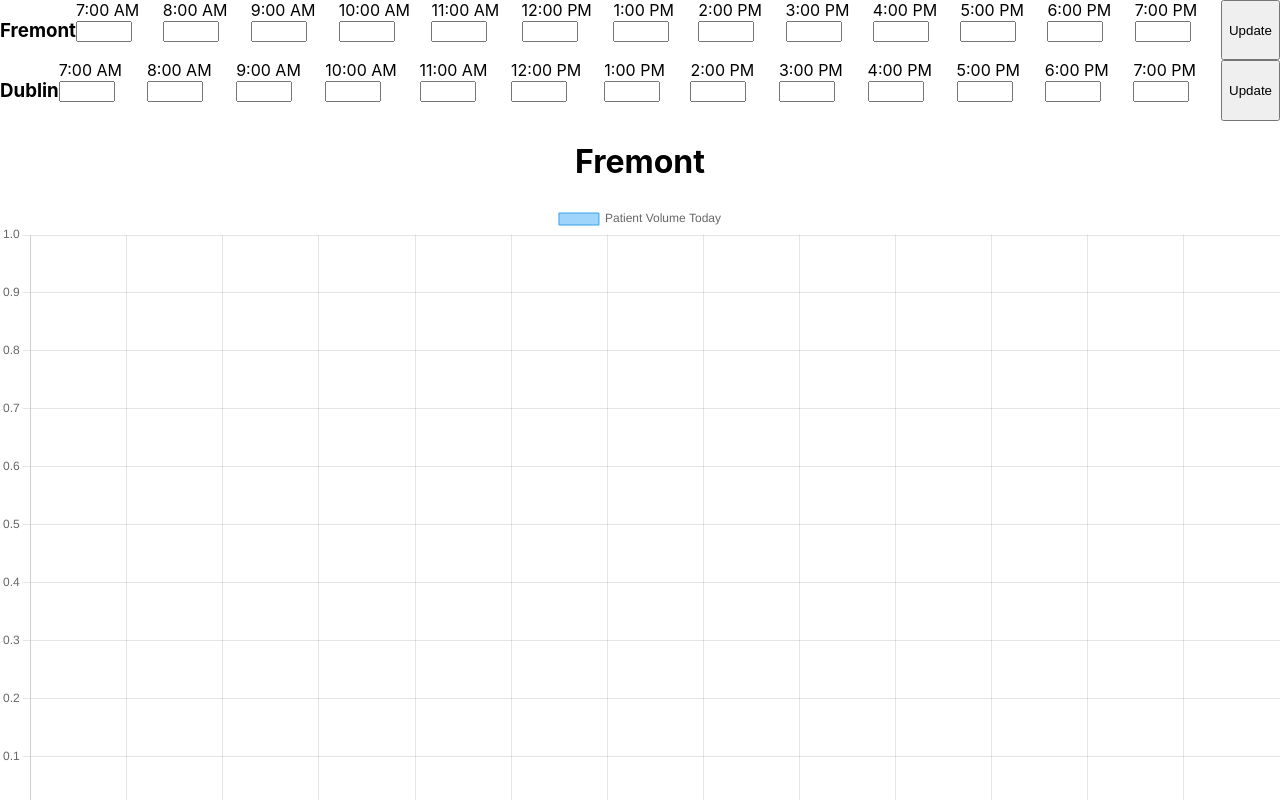
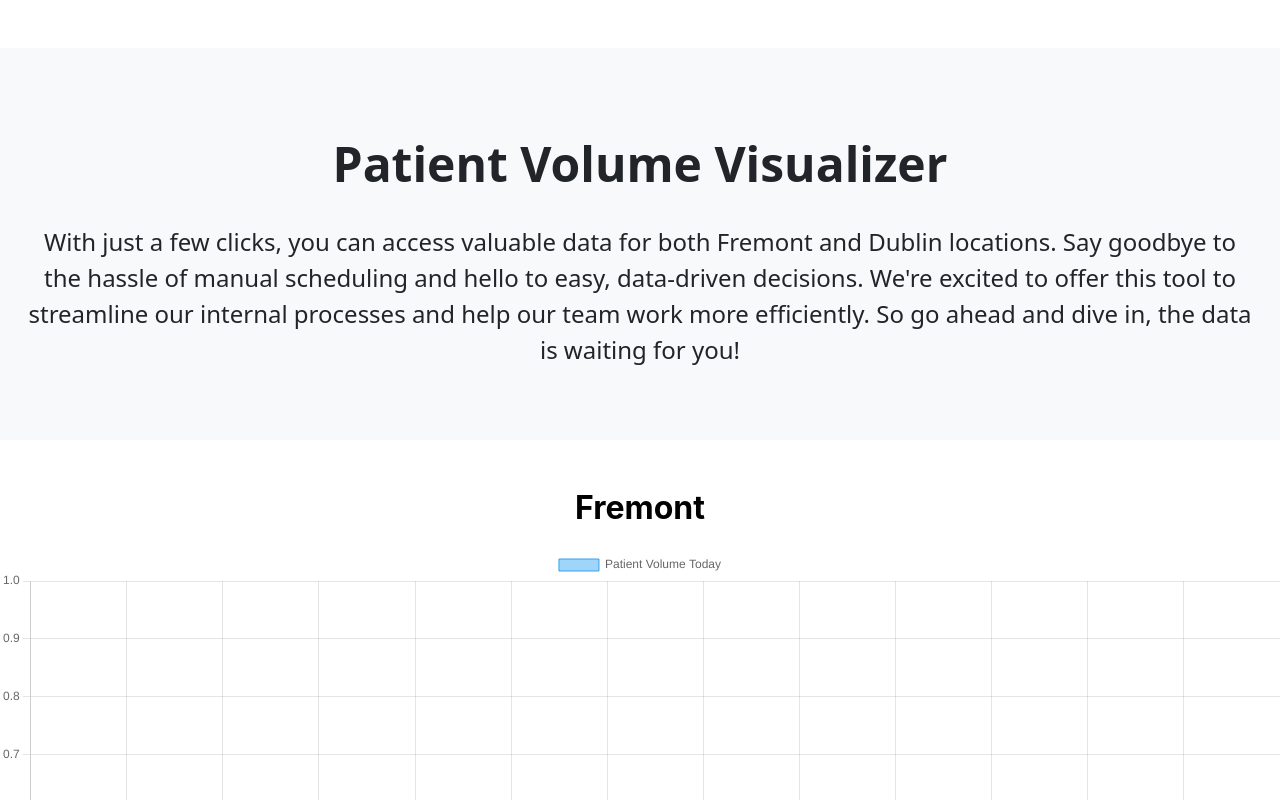
Before and after one commit to joshuaramat/pt-chart, a React (Create React App) app: page / in a window 1280 px wide. Shown: the top 800 px of the page. Built offline with nearby package versions, Linux system fonts and the light colour scheme.

Commit message:
Added Hero component

```diff
--- a/src/App.js
+++ b/src/App.js
@@ -1,6 +1,7 @@
 import React, { useState } from 'react';
 import PatientVolumeChart from './components/PatientVolumeChart';
 import PatientVolumeForm from './components/PatientVolumeForm';
+import Hero from './components/Hero/Hero';
 
 import frPatientData from './data/frPatientData';
 import dbPatientData from './data/dbPatientData';
@@ -50,25 +51,25 @@ function App() {
 
   return (
     <div>
+      <Hero />
+      <PatientVolumeChart
+        patientData={frPatientVolume}
+        location='Fremont'
+      />
       <PatientVolumeForm
         labels={frPatientData.labels}
         data={frPatientData.datasets[0].data}
-        location='Fremont'
         onSubmit={handleFormSubmit}
+      />
+      <hr />
+      <PatientVolumeChart
+        patientData={dbPatientVolume}
+        location='Dublin'
       />
       <PatientVolumeForm
         labels={dbPatientData.labels}
         data={dbPatientData.datasets[0].data}
-        location='Dublin'
         onSubmit={handleFormSubmit}
-      />
-      <PatientVolumeChart
-        patientData={frPatientVolume}
-        location='Fremont'
-      />
-      <PatientVolumeChart
-        patientData={dbPatientVolume}
-        location='Dublin'
       />
     </div>
   );
--- /dev/null
+++ b/src/components/Hero/Hero.css
@@ -0,0 +1,34 @@
+:root {
+  --bs-light: #f8f9fa;
+  --bs-dark: #212529;
+  --bs-font-sans-serif: system-ui,-apple-system,"Segoe UI",Roboto,"Helvetica Neue",Arial,"Noto Sans","Liberation Sans",sans-serif,"Apple Color Emoji","Segoe UI Emoji","Segoe UI Symbol","Noto Color Emoji";
+}
+
+.Hero {
+  background-color: var(--bs-light);
+  font-family: var(--bs-font-sans-serif);
+  font-size: 1rem;
+  font-weight: 400;
+  line-height: 1.5;
+  color: var(--bs-dark);
+  -webkit-text-size-adjust: 100%;
+  -webkit-tap-highlight-color: transparent;
+  box-sizing: border-box;
+  margin-top: 3rem;
+  margin-bottom: 3rem;
+  padding-right: 1.5rem;
+  padding-left: 1.5rem;
+  padding-top: 3rem;
+  padding-bottom: 3rem;
+  text-align: center;
+}
+
+.Hero h1 {
+  font-size: 48px;
+  margin-bottom: 20px;
+}
+
+.Hero p {
+  font-size: 24px;
+  line-height: 1.5;
+}
--- /dev/null
+++ b/src/components/Hero/Hero.js
@@ -0,0 +1,13 @@
+import React from 'react'
+import './Hero.css';
+
+function Hero() {
+  return (
+    <div className='Hero'>
+      <h1>Patient Volume Visualizer</h1>
+      <p>With just a few clicks, you can access valuable data for both Fremont and Dublin locations. Say goodbye to the hassle of manual scheduling and hello to easy, data-driven decisions. We're excited to offer this tool to streamline our internal processes and help our team work more efficiently. So go ahead and dive in, the data is waiting for you!</p>
+    </div>
+  )
+}
+
+export default Hero;
--- a/src/data/dbPatientData.js
+++ b/src/data/dbPatientData.js
@@ -3,7 +3,7 @@ const patientData = {
   datasets: [
     {
       label: "Patient Volume Today",
-      data: [],
+      data: [0,0,0,0,0,0,0,0,0,0,0,0,0],
       backgroundColor: "rgba(54, 162, 235, 0.2)",
       borderColor: "rgba(54, 162, 235, 1)",
       borderWidth: 1,
--- a/src/data/frPatientData.js
+++ b/src/data/frPatientData.js
@@ -3,7 +3,7 @@ const patientData = {
   datasets: [
     {
       label: "Patient Volume Today",
-      data: [],
+      data: [0,0,0,0,0,0,0,0,0,0,0,0,0],
       backgroundColor: "rgba(64, 172, 245, 0.5)",
       borderColor: "rgba(54, 162, 235, 1)",
       borderWidth: 1,
```
